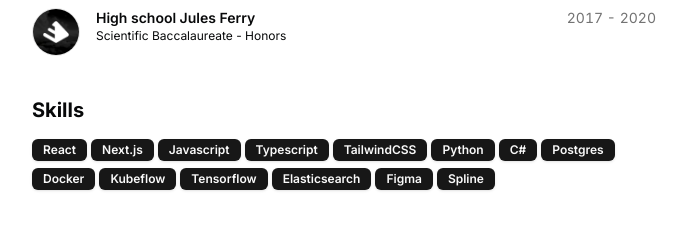
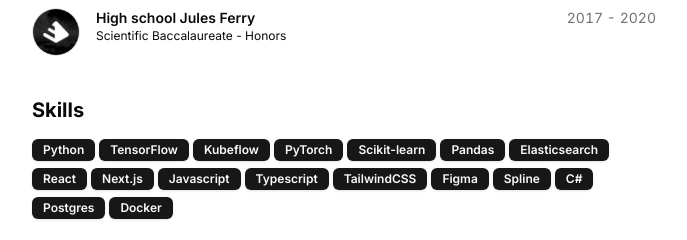
Before and after one commit to ThibSara/online-CV, a Next.js app: page / in a window 1280 px wide. Shown: the part 840-1080 px from the top of the page, without its empty margins (296-983 px from the left). Built offline with nearby package versions, Linux system fonts and the light colour scheme.

Commit message:
Reorganize skills list in resume.tsx

```diff
--- a/src/data/resume.tsx
+++ b/src/data/resume.tsx
@@ -12,20 +12,23 @@ export const DATA = {
     "I’m currently looking for a full-time role in AI where I can build useful (and hopefully cool) things ! I’m passionate about code and I do freelance web dev on the side to keep experimenting and having fun.",
   avatarUrl: "/me.png",
   skills: [
+  "Python",
+  "TensorFlow",
+  "Kubeflow",
+  "PyTorch",
+  "Scikit-learn",
+  "Pandas",
+  "Elasticsearch",
   "React",
   "Next.js",
   "Javascript",
   "Typescript",
   "TailwindCSS",
-    "Python",
+  "Figma",
+  "Spline",
   "C#",
   "Postgres",
-    "Docker",
-    "Kubeflow",
-    "Tensorflow",
-    "Elasticsearch",
-    "Figma",
-    "Spline",
+  "Docker"
   ],
   navbar: [
     { href: "/", icon: HomeIcon, label: "Home" },
```
Lines whose indentation alone changed are shown as unchanged.
